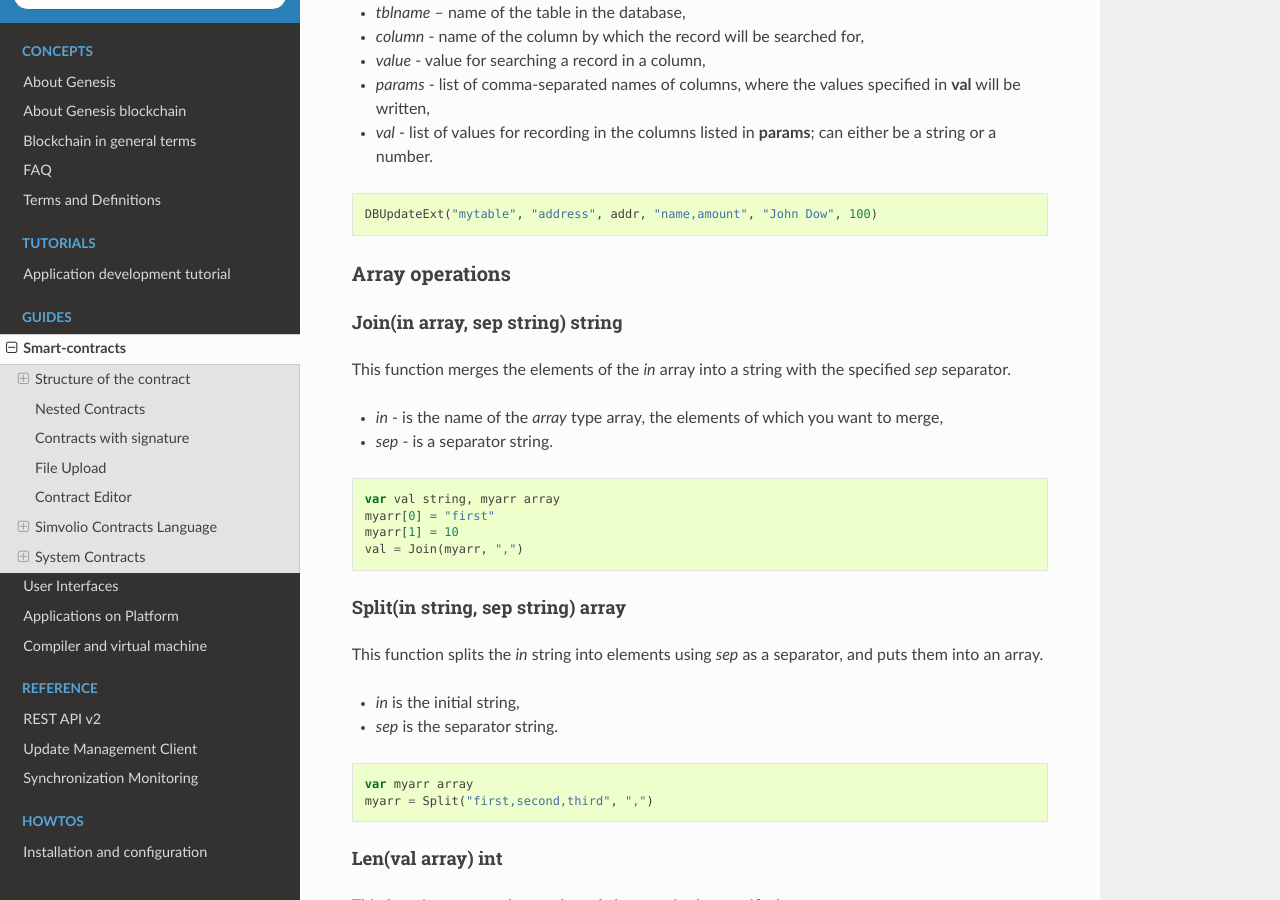
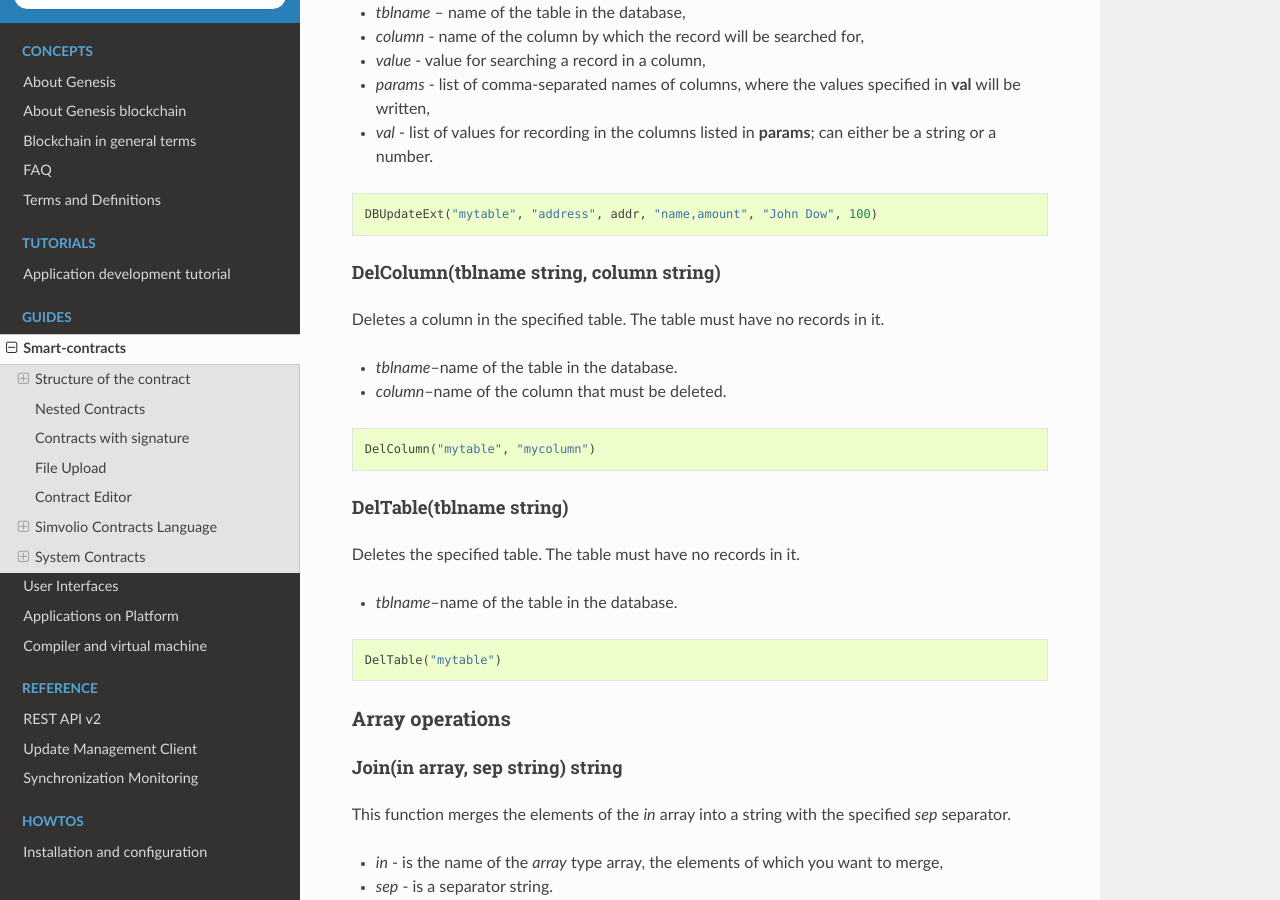
Before and after one commit to AplaProject/apla-docs-en, a Sphinx documentation site: the page built from source/topics/script.rst, in a window 1280 px wide and 900 px high, scrolled down 14142 px. Built offline with Sphinx 7.4.7 and the Read the Docs theme 2.0.0, drawn with Linux system fonts in a browser that asks for light colours.

Commit message:
DelColumn and DelTable methods

```diff
--- a/source/topics/script.rst
+++ b/source/topics/script.rst
@@ -568,6 +568,31 @@ The function updates columns in a record whose column has a specified value. The
     DBUpdateExt("mytable", "address", addr, "name,amount", "John Dow", 100)
 
 
+DelColumn(tblname string, column string)
+""""""""""""""""""""""""""""""""""""""""
+
+Deletes a column in the specified table. The table must have no records in it.
+
+* *tblname*–name of the table in the database.
+* *column*–name of the column that must be deleted.
+
+.. code:: js
+
+    DelColumn("mytable", "mycolumn")
+
+
+DelTable(tblname string)
+""""""""""""""""""""""""
+
+Deletes the specified table. The table must have no records in it.
+
+* *tblname*–name of the table in the database.
+
+.. code:: js
+
+    DelTable("mytable")
+
+
 Array operations
 ----------------
 
```
